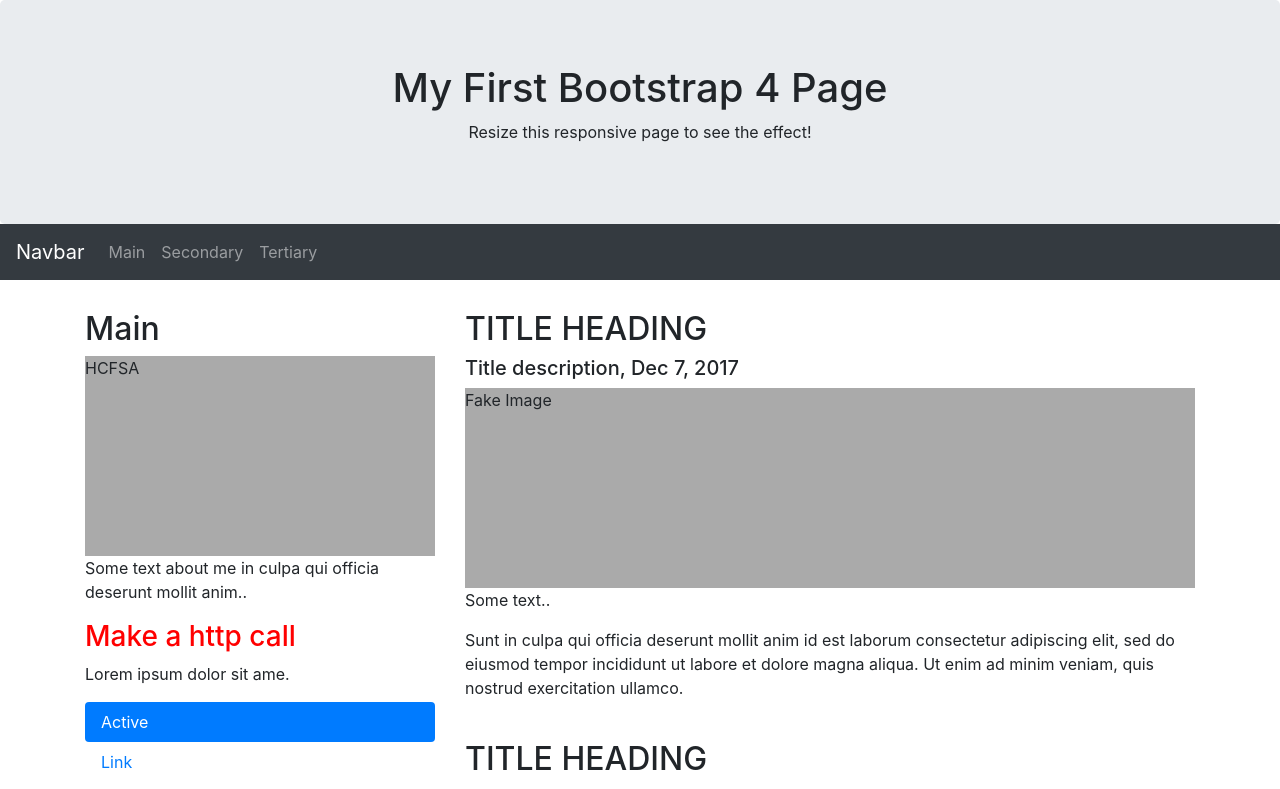
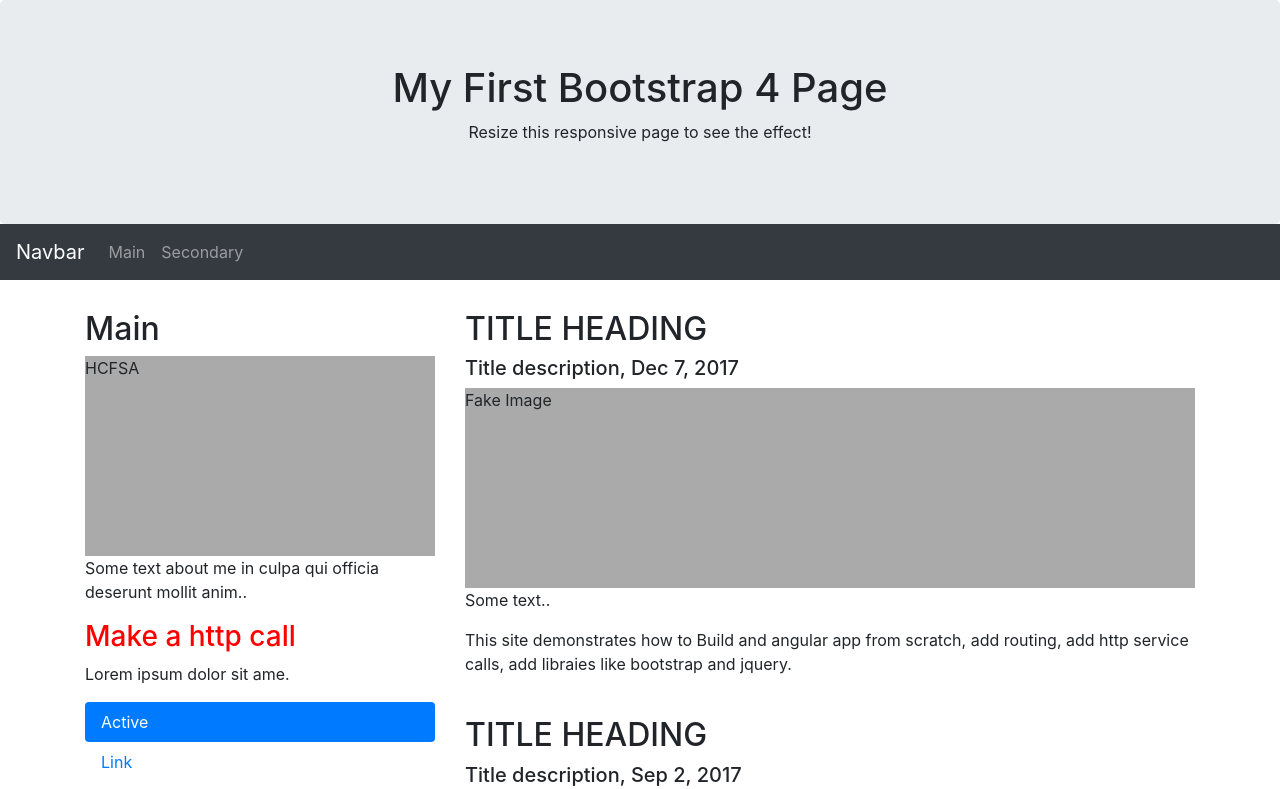
Before and after one commit to johnvogen/angularTemplate, an Angular app in the folder angularTemplateProject/: page /index in a window 1280 px wide. Shown: the top 789 px of the page. Built offline with nearby package versions, Linux system fonts and the light colour scheme.

Commit message:
update withpurpose

```diff
--- a/angularTemplateProject/src/app/banner/banner.component.html
+++ b/angularTemplateProject/src/app/banner/banner.component.html
@@ -16,9 +16,9 @@
       <li class="nav-item">
         <a class="nav-link" href="#" routerLink="/secondary">Secondary</a>
       </li>
-      <li class="nav-item">
+      <!--<li class="nav-item">
         <a class="nav-link" href="#" routerLink="/tertiary">Tertiary</a>
-      </li>
+      </li>-->
     </ul>
   </div>
 </nav>
--- a/angularTemplateProject/src/app/main/main.component.html
+++ b/angularTemplateProject/src/app/main/main.component.html
@@ -32,7 +32,7 @@
         <h5>Title description, Dec 7, 2017</h5>
         <div class="fakeimg">Fake Image</div>
         <p>Some text..</p>
-        <p>Sunt in culpa qui officia deserunt mollit anim id est laborum consectetur adipiscing elit, sed do eiusmod tempor incididunt ut labore et dolore magna aliqua. Ut enim ad minim veniam, quis nostrud exercitation ullamco.</p>
+        <p>This site demonstrates how to Build and angular app from scratch, add routing, add http service calls, add libraies like bootstrap and jquery.</p>
         <br>
         <h2>TITLE HEADING</h2>
         <h5>Title description, Sep 2, 2017</h5>
```
